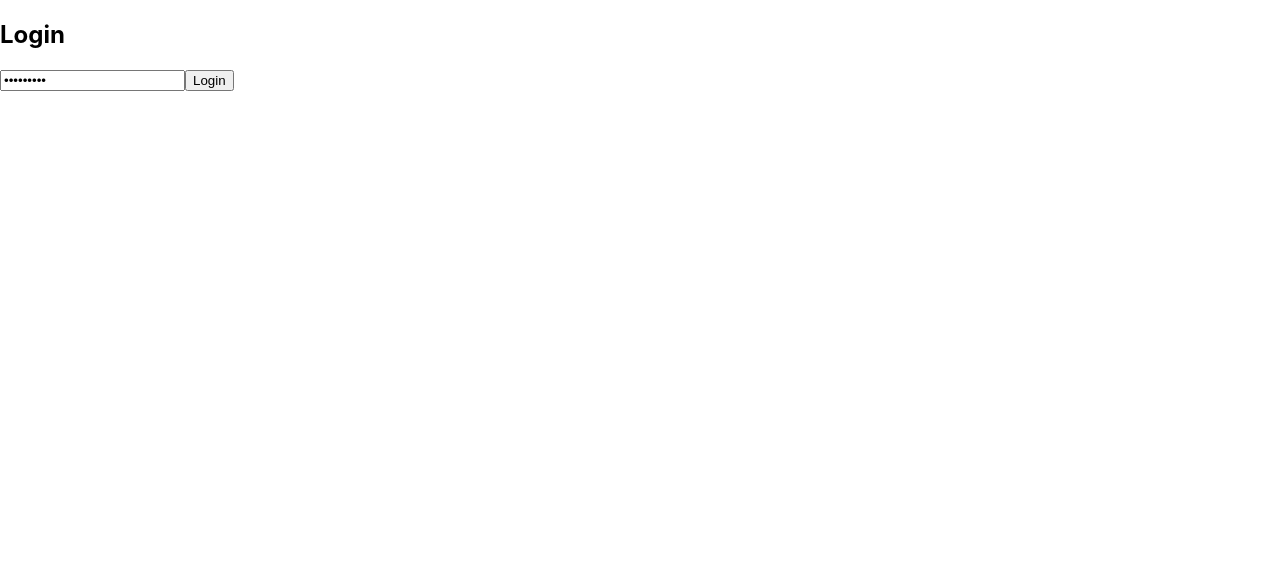
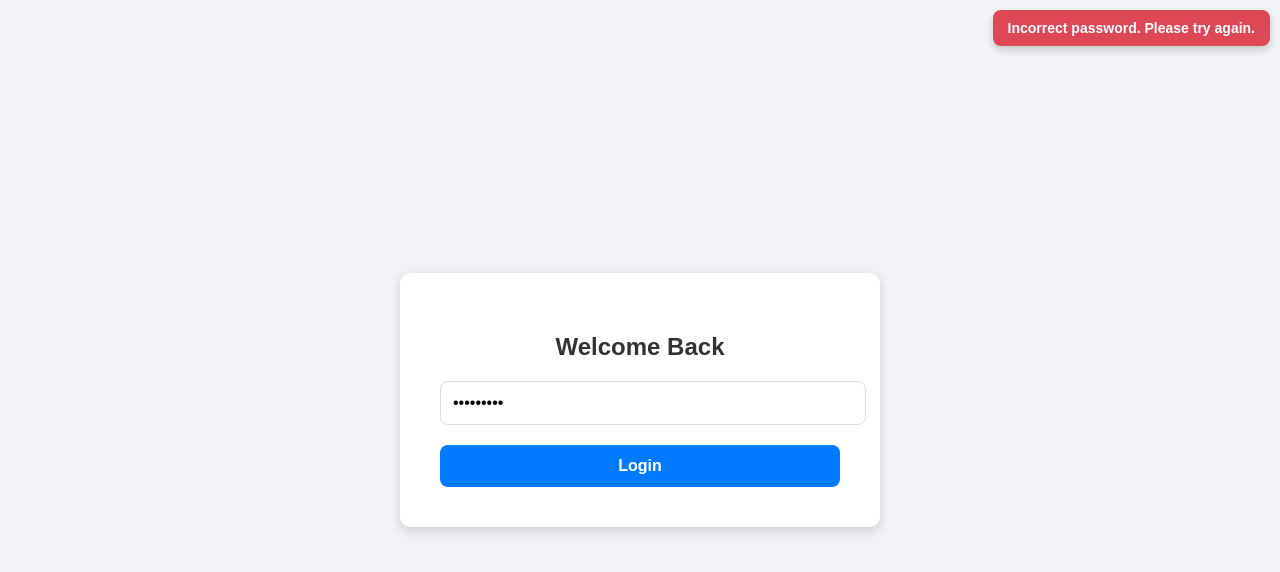
Before and after one commit to jgoldsmith27/vector-store-chatbot, a React (Create React App) app in the folder frontend/: page / in a window 1280 px wide. Both pictures are taken after typing "Sample123" into the empty fields and a click on the button "Login". Shown: the top 572 px of the page. Built offline with nearby package versions, Linux system fonts and the light colour scheme.

Commit message:
updated styles

```diff
--- a/frontend/src/components/Chat.js
+++ b/frontend/src/components/Chat.js
@@ -1,10 +1,19 @@
-import React, { useState } from "react";
+import React, { useState, useRef, useEffect } from "react";
 import axios from "axios";
+import "../styles/Chat.css";
 
 function Chat() {
     const [input, setInput] = useState("");
     const [messages, setMessages] = useState([]);
     const [isLoading, setIsLoading] = useState(false);
+    const messagesEndRef = useRef(null);
+
+    /**
+     * Scroll to the bottom of the chat when a new message is added.
+     */
+    useEffect(() => {
+        messagesEndRef.current?.scrollIntoView({ behavior: "smooth" });
+    }, [messages]);
 
     /**
      * Handles form submission, sends message to the backend, and waits for a response.
@@ -48,7 +57,8 @@ function Chat() {
                     </p>
                 ))}
                 {/* Display a loading message when waiting for a response */}
-                {isLoading && <p className="loading-message">Loading...</p>}
+                {isLoading && <p className="loading-message"></p>}
+                <div ref={messagesEndRef} />
             </div>
             <form onSubmit={handleSubmit} className="chat-form">
                 <input
--- a/frontend/src/components/Login.js
+++ b/frontend/src/components/Login.js
@@ -1,48 +1,48 @@
 import React, { useState } from "react";
 import { authenticateUser } from "../services/authService";
+import Notification from "./Notification";
+import "../styles/Login.css";
 
-/**
- * Login component for user password authentication.
- *
- * @param {Function} onAuthenticate - Function to update authentication state in App.
- * @returns JSX.Element
- */
 function Login({ onAuthenticate }) {
     const [password, setPassword] = useState("");
+    const [notification, setNotification] = useState(null);
 
-    /**
-     * Handles form submission for password authentication.
-     * @param {Event} e - form submission event.
-     */
     const handleSubmit = async (e) => {
         e.preventDefault();
         try {
             const isAuthenticated = await authenticateUser(password);
             if (isAuthenticated) {
                 onAuthenticate(true);
-                alert("Login successful");
+                setNotification({ message: "Login successful!", type: "success" });
             } else {
-                alert("Incorrect password. Please try again.");
+                setNotification({ message: "Incorrect password. Please try again.", type: "error" });
             }
         } catch (error) {
             console.error("Login error:", error);
-            alert("An error occurred. Please try again.");
+            setNotification({ message: "An error occurred. Please try again.", type: "error" });
         }
     };
 
     return (
         <div className="login-container">
             <form onSubmit={handleSubmit} className="login-form">
-                <h2>Login</h2>
+                <h2>Welcome Back</h2>
                 <input
                     type="password"
-                    placeholder="Password"
+                    placeholder="Enter your password"
                     value={password}
                     onChange={(e) => setPassword(e.target.value)}
                     className="login-input"
                 />
                 <button type="submit" className="login-submit">Login</button>
             </form>
+            {notification && (
+                <Notification
+                    message={notification.message}
+                    type={notification.type}
+                    onClose={() => setNotification(null)}
+                />
+            )}
         </div>
     );
 }
--- /dev/null
+++ b/frontend/src/components/Notification.js
@@ -0,0 +1,17 @@
+import React, { useEffect } from "react";
+import "../styles/Notification.css";
+
+function Notification({ message, type, onClose }) {
+    useEffect(() => {
+        const timer = setTimeout(onClose, 3000);
+        return () => clearTimeout(timer);
+    }, [onClose]);
+
+    return (
+        <div className={`notification ${type}`}>
+            {message}
+        </div>
+    );
+}
+
+export default Notification;
--- a/frontend/src/styles/App.css
+++ b/frontend/src/styles/App.css
@@ -1,38 +1,8 @@
-.App {
-  text-align: center;
-}
-
-.App-logo {
-  height: 40vmin;
-  pointer-events: none;
-}
-
-@media (prefers-reduced-motion: no-preference) {
-  .App-logo {
-    animation: App-logo-spin infinite 20s linear;
-  }
-}
-
-.App-header {
-  background-color: #282c34;
-  min-height: 100vh;
+.app-container {
   display: flex;
-  flex-direction: column;
   align-items: center;
   justify-content: center;
-  font-size: calc(10px + 2vmin);
-  color: white;
+  height: 100vh;
+  background-color: #f0f2f5;
+  font-family: Arial, sans-serif;
 }
-
-.App-link {
-  color: #61dafb;
-}
-
-@keyframes App-logo-spin {
-  from {
-    transform: rotate(0deg);
-  }
-  to {
-    transform: rotate(360deg);
-  }
-}
--- a/frontend/src/styles/Chat.css
+++ b/frontend/src/styles/Chat.css
@@ -1,3 +1,42 @@
+.chat-container {
+    display: flex;
+    flex-direction: column;
+    height: 100vh;
+    background-color: #f0f2f5;
+    font-family: Arial, sans-serif;
+}
+
+.chat-messages {
+    flex: 1;
+    padding: 15px;
+    overflow-y: auto;
+    background-color: #ffffff;
+    border-top: 1px solid #ddd;
+    border-bottom: 1px solid #ddd;
+}
+
+.chat-message.user {
+    text-align: right;
+    color: #ffffff;
+    background-color: #007bff;
+    padding: 10px 15px;
+    border-radius: 15px 15px 0 15px;
+    margin: 8px 0;
+    max-width: 75%;
+    align-self: flex-end;
+}
+
+.chat-message.assistant {
+    text-align: left;
+    color: #333333;
+    background-color: #e1e5ea;
+    padding: 10px 15px;
+    border-radius: 15px 15px 15px 0;
+    margin: 8px 0;
+    max-width: 75%;
+    align-self: flex-start;
+}
+
 .loading-message {
     display: inline-block;
     width: 24px;
@@ -6,6 +45,7 @@
     border-top-color: #007BFF;
     border-radius: 50%;
     animation: spin 1s linear infinite;
+    margin-top: 10px;
 }
 
 @keyframes spin {
@@ -13,3 +53,41 @@
         transform: rotate(360deg);
     }
 }
+
+.chat-form {
+    display: flex;
+    padding: 15px;
+    background-color: #f0f2f5;
+    border-top: 1px solid #ddd;
+}
+
+.chat-input {
+    flex: 1;
+    padding: 10px;
+    border: 1px solid #ddd;
+    border-radius: 8px;
+    font-size: 14px;
+    margin-right: 10px;
+    outline: none;
+}
+
+.chat-submit {
+    padding: 10px 20px;
+    border: none;
+    border-radius: 8px;
+    font-size: 14px;
+    font-weight: bold;
+    color: #ffffff;
+    background-color: #007bff;
+    cursor: pointer;
+    transition: background-color 0.3s;
+}
+
+.chat-submit:disabled {
+    background-color: #c0c0c0;
+    cursor: not-allowed;
+}
+
+.chat-submit:hover:enabled {
+    background-color: #0056b3;
+}
--- a/frontend/src/styles/Login.css
+++ b/frontend/src/styles/Login.css
@@ -0,0 +1,88 @@
+.login-container {
+    display: flex;
+    align-items: center;
+    justify-content: center;
+    height: 100vh;
+    background-color: #f0f2f5;
+    font-family: Arial, sans-serif;
+}
+
+.login-form {
+    background-color: #ffffff;
+    padding: 40px;
+    border-radius: 10px;
+    box-shadow: 0px 4px 12px rgba(0, 0, 0, 0.15);
+    text-align: center;
+    width: 100%;
+    max-width: 400px;
+    transition: transform 0.3s ease;
+}
+
+.login-form:hover {
+    transform: translateY(-5px);
+}
+
+.login-form h2 {
+    font-size: 24px;
+    color: #333;
+    margin-bottom: 20px;
+}
+
+.login-input {
+    width: 100%;
+    padding: 12px;
+    border: 1px solid #ddd;
+    border-radius: 8px;
+    font-size: 16px;
+    margin-bottom: 20px;
+    transition: border-color 0.3s;
+    outline: none;
+}
+
+.login-input:focus {
+    border-color: #007bff;
+}
+
+.login-submit {
+    width: 100%;
+    padding: 12px;
+    border: none;
+    border-radius: 8px;
+    font-size: 16px;
+    font-weight: bold;
+    color: #ffffff;
+    background-color: #007bff;
+    cursor: pointer;
+    transition: background-color 0.3s ease, transform 0.2s ease;
+}
+
+.login-submit:hover {
+    background-color: #0056b3;
+    transform: translateY(-2px);
+}
+
+.login-submit:active {
+    background-color: #004494;
+    transform: translateY(0px);
+}
+
+.notification {
+    position: fixed;
+    top: 10px;
+    right: 10px;
+    padding: 10px 15px;
+    border-radius: 8px;
+    font-size: 14px;
+    font-weight: bold;
+    color: #ffffff;
+    box-shadow: 0px 4px 8px rgba(0, 0, 0, 0.2);
+    opacity: 0.9;
+}
+
+.notification.success {
+    background-color: #28a745;
+}
+
+.notification.error {
+    background-color: #dc3545;
+}
--- /dev/null
+++ b/frontend/src/styles/Notification.css
@@ -0,0 +1,20 @@
+.notification {
+    position: fixed;
+    top: 20px;
+    right: 20px;
+    padding: 12px 20px;
+    color: #ffffff;
+    border-radius: 8px;
+    font-size: 14px;
+    z-index: 1000;
+    box-shadow: 0px 4px 8px rgba(0, 0, 0, 0.2);
+    opacity: 0.9;
+}
+
+.notification.success {
+    background-color: #28a745;
+}
+
+.notification.error {
+    background-color: #dc3545;
+}
```
Also changed, not shown: 1 other file (tests, documents, lock files or other folders).
